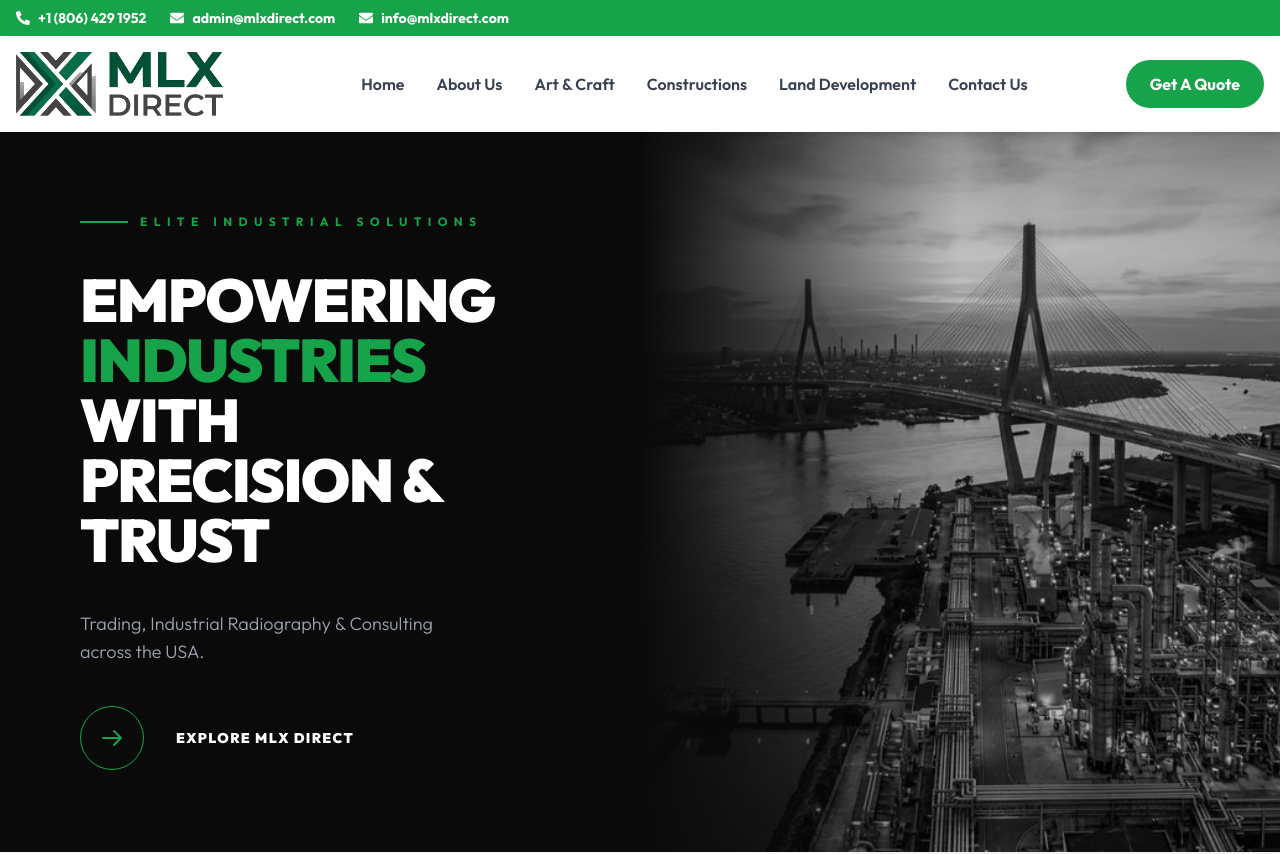
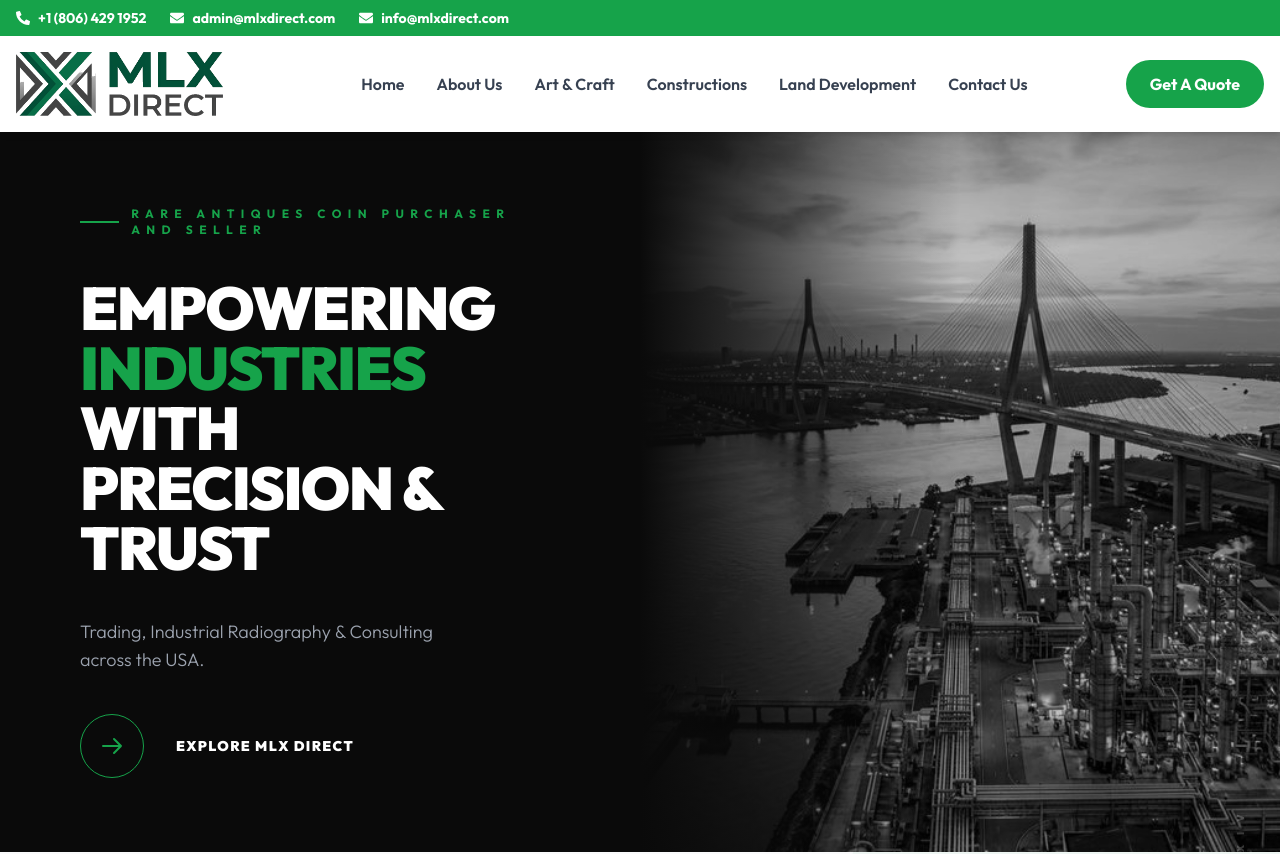
Before and after one commit to Ayanwebdev007/MLX-DIRECT, a React (Vite) app in the folder frontend/: page / in a window 1280 px wide. Shown: the top 854 px of the page. Built offline with nearby package versions, Linux system fonts and the light colour scheme; no server answers.

Commit message:
Update branding, address, and map pinpoint coordinates

```diff
--- a/frontend/index.html
+++ b/frontend/index.html
@@ -4,7 +4,7 @@
     <meta charset="UTF-8" />
     <link rel="icon" type="image/svg+xml" href="/favicon.svg" />
     <meta name="viewport" content="width=device-width, initial-scale=1.0" />
-    <title>MLX DIRECT | Elite Industrial Solutions</title>
+    <title>MLX DIRECT | Rare Antiques Coin Purchaser and Seller</title>
   </head>
   <body>
     <div id="root"></div>
--- a/frontend/src/components/Footer.jsx
+++ b/frontend/src/components/Footer.jsx
@@ -101,7 +101,7 @@ const Footer = () => {
                 <FaMapMarkerAlt className="text-primary-green mt-1 text-lg" />
                 <div>
                    <p className="text-[10px] font-black text-primary-green uppercase tracking-widest mb-1">Corporate HQ (USA)</p>
-                   <p className="text-sm font-light text-gray-400 leading-tight">7200 West Commercial Blvd,<br />Suite 206, Ft Lauderdale, FL 33319</p>
+                   <p className="text-sm font-light text-gray-400 leading-tight">7200 West Commercial Blvd,<br />Suite 206, Fort Lauderdale, Florida 33319, USA</p>
                 </div>
               </li>
               <li className="flex items-start gap-4">
--- a/frontend/src/components/Hero.jsx
+++ b/frontend/src/components/Hero.jsx
@@ -41,7 +41,7 @@ const Hero = () => {
           <div className="flex items-center gap-3">
             <span className={`h-[2px] bg-primary-green transition-all duration-1000 delay-300 ${isVisible ? 'w-12' : 'w-0'}`}></span>
             <span className="text-primary-green text-xs font-bold tracking-[0.4rem] uppercase">
-              Elite Industrial Solutions
+              rare antiques coin purchaser and seller
             </span>
           </div>
 
--- a/frontend/src/components/MapSection.jsx
+++ b/frontend/src/components/MapSection.jsx
@@ -20,8 +20,8 @@ const MapSection = () => {
     };
   }, []);
 
-  // Coordinates for 7200 West Commercial Blvd, Suite 206, Ft Lauderdale, FL 33319
-  const mapSrc = "https://maps.google.com/maps?q=26.2014,-80.2465&hl=en&z=15&output=embed";
+  // Coordinates for 7200 West Commercial Blvd, Suite 206, Fort Lauderdale, Florida 33319, USA
+  const mapSrc = "https://maps.google.com/maps?q=26.2012296629797,-80.24834505982416&hl=en&z=15&output=embed";
 
   return (
     <section ref={sectionRef} className="relative w-full min-h-[650px] bg-gray-50 overflow-hidden group">
@@ -59,7 +59,7 @@ const MapSection = () => {
               </p>
               <p className="text-lg font-bold text-gray-800 leading-tight">
                 7200 West Commercial Blvd,<br />
-                Suite 206, Ft Lauderdale, FL 33319
+                Suite 206, Fort Lauderdale, Florida 33319, USA
               </p>
             </div>
 
@@ -74,7 +74,7 @@ const MapSection = () => {
 
             <div className="pt-6 border-t border-gray-100">
               <a
-                href="https://maps.google.com/?q=26.2014,-80.2465"
+                href="https://maps.google.com/?q=26.2012296629797,-80.24834505982416"
                 target="_blank"
                 rel="noopener noreferrer"
                 className="group/btn relative inline-flex items-center gap-6 text-[10px] font-black text-gray-900 uppercase tracking-[0.4em] hover:text-primary-green transition-colors duration-500"
--- a/frontend/src/pages/ContactPage.jsx
+++ b/frontend/src/pages/ContactPage.jsx
@@ -97,7 +97,7 @@ const ContactPage = () => {
                       </div>
                       <div>
                          <h6 className="font-black text-xs uppercase tracking-widest text-gray-900 mb-2">Corporate HQ (USA)</h6>
-                         <p className="text-sm font-medium text-gray-500">7200 West Commercial Blvd,<br/> Suite 206, Ft Lauderdale, FL 33319</p>
+                         <p className="text-sm font-medium text-gray-500">7200 West Commercial Blvd,<br/> Suite 206, Fort Lauderdale, Florida 33319, USA</p>
                       </div>
                    </div>
 
```
